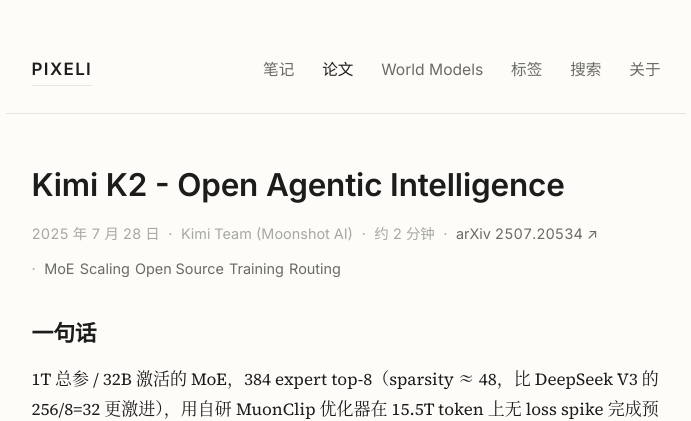
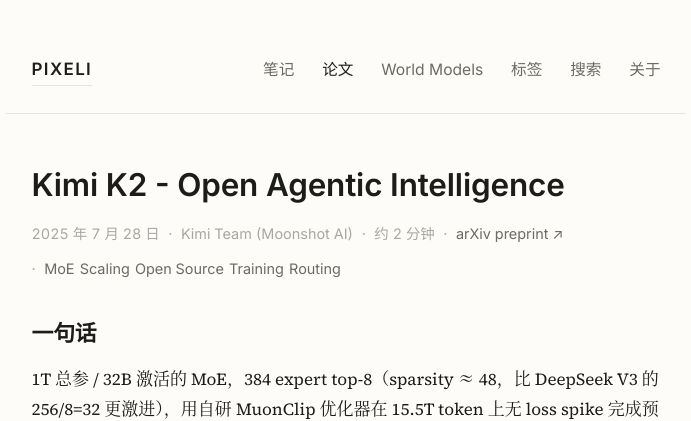
Before and after one commit to pixeli99/PIXELI, a Jekyll site: the page built from _papers/2025-07-28-kimi-k2.md, in a window 1280 px wide. Shown: the top 421 px of the page, without its empty margins (294-985 px from the left). Built offline with Jekyll 4.4.1, drawn with Linux system fonts in a browser that asks for light colours.

Commit message:
数据修正：kimi-k2 venue 统一为 arXiv preprint
与其余 arXiv 论文格式保持一致，arXiv ID 已在 link 字段中。

Co-Authored-By: Claude Sonnet 4.6 <noreply@anthropic.com>

```diff
--- a/_papers/2025-07-28-kimi-k2.md
+++ b/_papers/2025-07-28-kimi-k2.md
@@ -2,7 +2,7 @@
 title: Kimi K2 - Open Agentic Intelligence
 date: 2025-07-28
 authors: Kimi Team (Moonshot AI)
-venue: arXiv 2507.20534
+venue: arXiv preprint
 link: https://arxiv.org/abs/2507.20534
 tags: [MoE, Scaling, Open Source, Training, Routing]
 math: true
```
